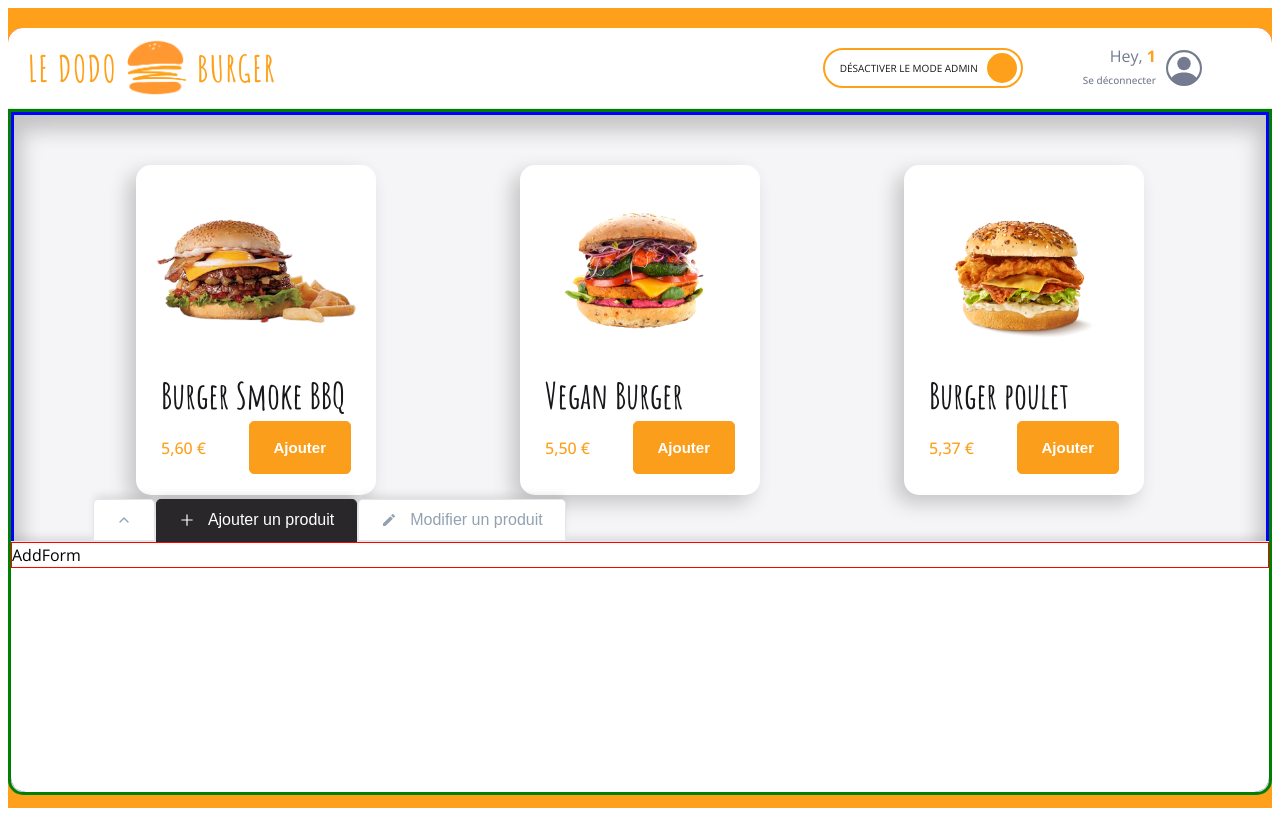
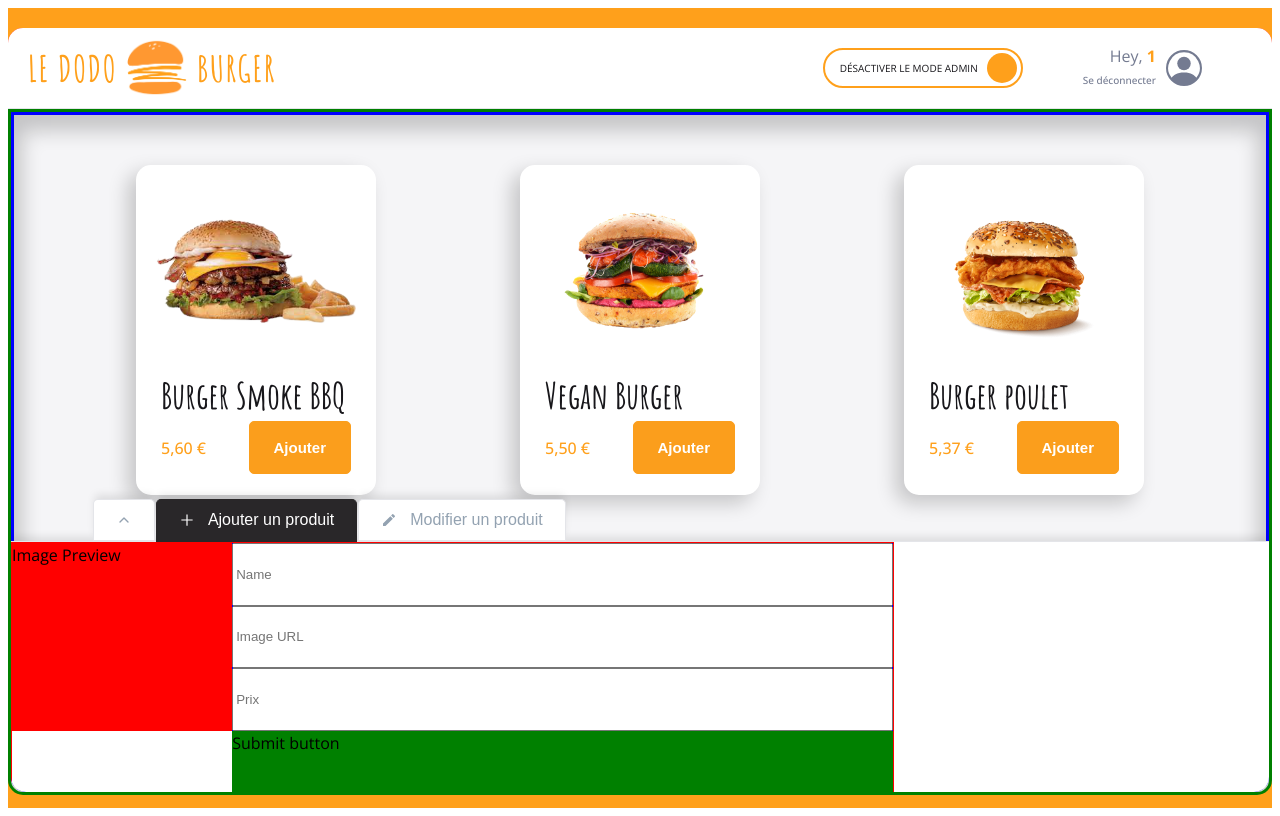
Before and after one commit to nantedev/DodoBurger, a React (Vite) app: page /order/1 in a window 1280 px wide. Built offline with nearby package versions, Linux system fonts and the light colour scheme.

Commit message:
🚧 F08: Admin > Panel > add layout inputs

```diff
--- a/src/components/pages/order/Main/Admin/AdminPanel/AddForm.jsx
+++ b/src/components/pages/order/Main/Admin/AdminPanel/AddForm.jsx
@@ -2,10 +2,43 @@ import styled from 'styled-components';
 
 export default function AddForm() {
   return (
-    <NewComponentStyled>AddForm</NewComponentStyled>
+    <AddFormStyled>
+      <div className="image-preview">Image Preview</div>
+      <div className="input-fields">
+        <input type="text" placeholder="Name"/>
+        <input type="text" placeholder="Image URL"/>
+        <input type="text" placeholder="Prix"/>
+      </div>
+      <div className="submit-buton">Submit button</div>
+    </AddFormStyled>
   );
 }
 
-const NewComponentStyled = styled.div`
+const AddFormStyled = styled.div`
   border: 1px solid red;
+  display: grid;
+  grid-template-columns: 1fr 3fr;
+  grid-template-rows: repeat(4, 1fr);
+  grid-template-areas:
+    "image-preview input-fields"
+    "image-preview input-fields"
+    "image-preview input-fields"
+    ".             submit-buton";
+
+  height: 100%;
+  width: 70%;
+
+  .image-preview {
+    background: red;
+    grid-area: image-preview ;
+  }
+  .input-fields{
+    background: blue;
+    grid-area: input-fields ;
+    display: grid;
+  }
+  .submit-buton{
+    background: green;
+    grid-area: submit-buton ;
+  }
 `;
```
